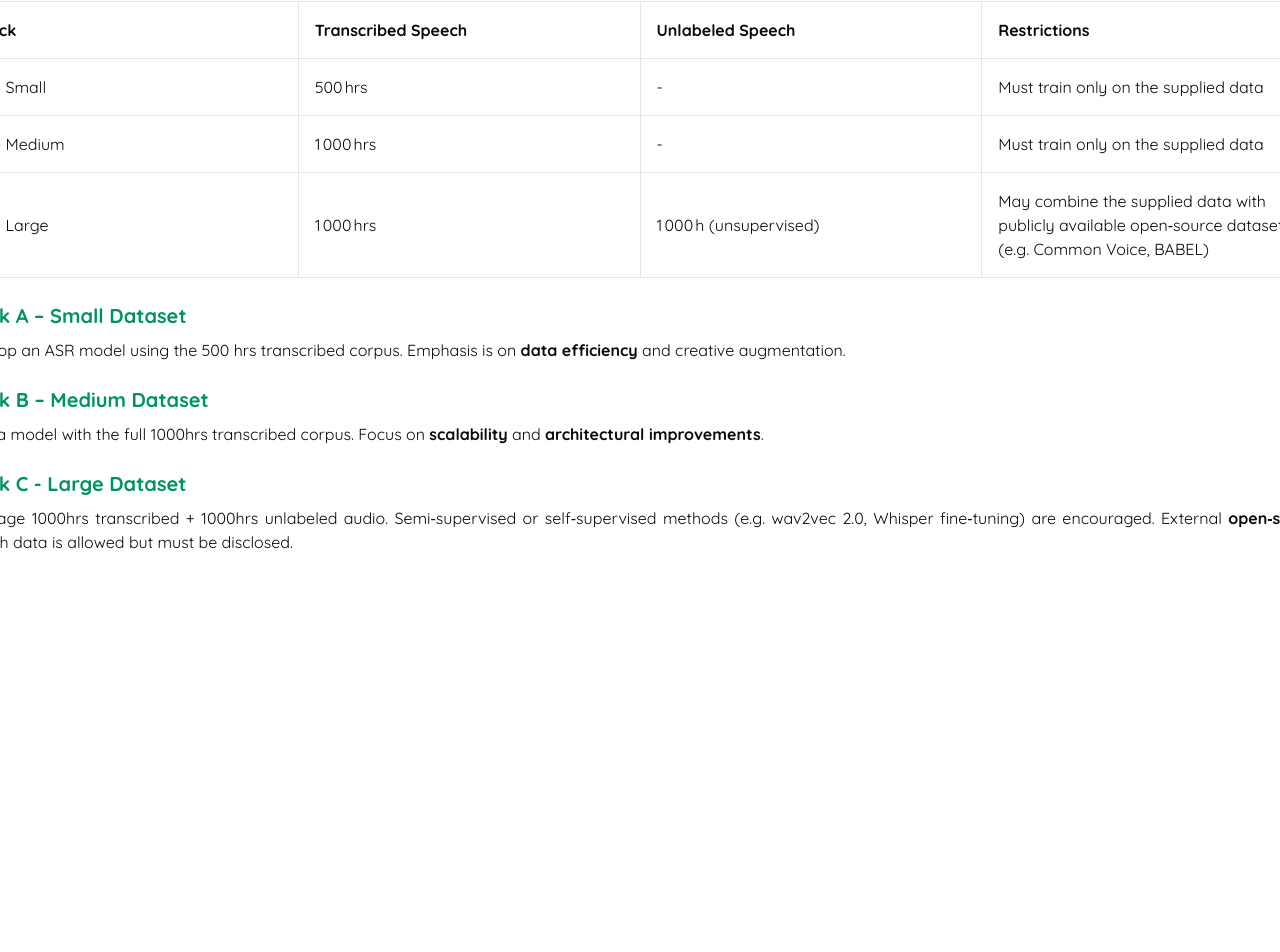
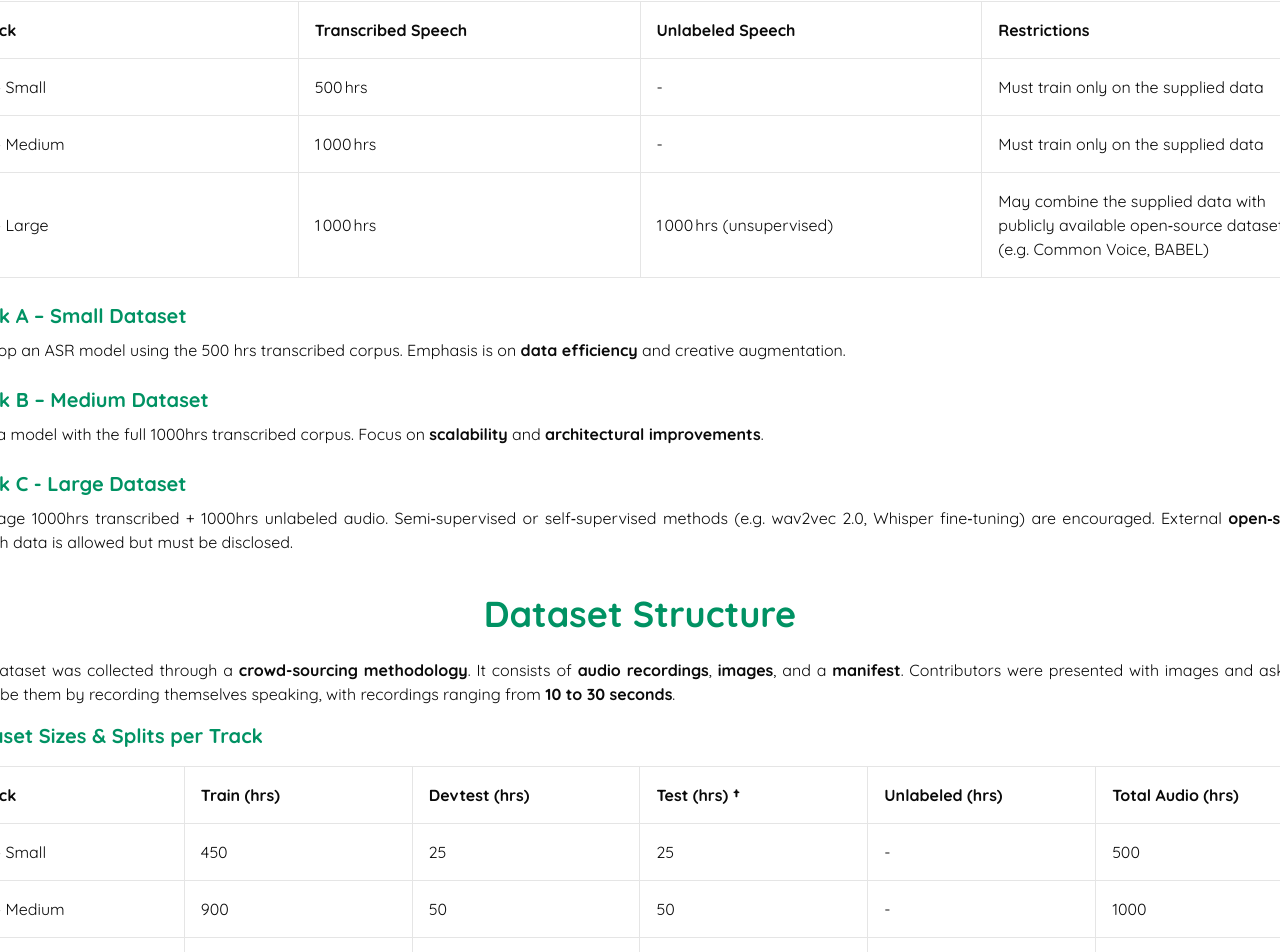
Before and after one commit to Digital-Umuganda/kasr_hackathon, a React (Vite) app: page / in a window 1280 px wide. Shown: the part 1923-2875 px from the top of the page. Before the commit the page ends 2517 px from the top, so only its background shows below. Built offline with nearby package versions, Linux system fonts and the light colour scheme.

Commit message:
dataset structure

```diff
--- a/src/App.tsx
+++ b/src/App.tsx
@@ -2,9 +2,10 @@
 import Width from "./components/width";
 import Nav from "./components/sections/nav";
 import Hero from "./components/sections/hero";
+import Tracks from "./components/sections/tracks";
 import Overview from "./components/sections/overview";
+import Structure from "./components/sections/structure";
 import Motivation from "./components/sections/motivation";
-import Tracks from "./components/sections/tracks";
 
 function App() {
   return (
@@ -15,6 +16,7 @@ function App() {
         <Overview />
         <Motivation />
         <Tracks />
+        <Structure />
       </Width>
     </main>
   );
--- /dev/null
+++ b/src/components/sections/structure.tsx
@@ -0,0 +1,220 @@
+import type { ColumnDef } from "@tanstack/react-table";
+
+// Components
+import Title from "../title";
+import { DataTable } from "../table";
+
+// Assets
+import folder from "../../assets/folder.svg";
+
+type Type1 = {
+  test: string;
+  train: string;
+  track: string;
+  total: string;
+  devtest: string;
+  unlabeled: string;
+};
+
+type Type2 = {
+  type: string;
+  field: string;
+  required: string;
+  description: string;
+};
+
+const columns1: ColumnDef<Type1>[] = [
+  {
+    header: "Track",
+    accessorKey: "track",
+  },
+  {
+    accessorKey: "train",
+    header: "Train (hrs)",
+  },
+  {
+    accessorKey: "devtest",
+    header: "Devtest (hrs)",
+  },
+  {
+    accessorKey: "test",
+    header: "Test (hrs) †",
+  },
+  {
+    accessorKey: "unlabeled",
+    header: "Unlabeled (hrs)",
+  },
+  {
+    accessorKey: "total",
+    header: "Total Audio (hrs)",
+  },
+];
+
+const columns2: ColumnDef<Type2>[] = [
+  {
+    header: "Field",
+    accessorKey: "field",
+  },
+  {
+    header: "Required?",
+    accessorKey: "required",
+  },
+  {
+    header: "Data Type",
+    accessorKey: "type",
+  },
+  {
+    header: "Description",
+    accessorKey: "description",
+  },
+];
+
+const Structure = () => {
+  const data1: Type1[] = [
+    {
+      test: "25",
+      train: "450",
+      total: "500",
+      devtest: "25",
+      unlabeled: "-",
+      track: "A — Small",
+    },
+    {
+      test: "50",
+      train: "900",
+      devtest: "50",
+      total: "1000",
+      unlabeled: "-",
+      track: "B — Medium",
+    },
+    {
+      test: "50",
+      train: "900",
+      devtest: "50",
+      total: "2000",
+      unlabeled: "1000",
+      track: "C — Large",
+    },
+  ];
+
+  const data2: Type2[] = [
+    {
+      type: "string",
+      required: "True",
+      field: "voice_creator_id",
+      description: "An id for the voice contributor",
+    },
+    {
+      type: "string",
+      required: "True",
+      field: "image_path",
+      description: "The path to the image file",
+    },
+    {
+      type: "string",
+      required: "True",
+      field: "image_category",
+      description: "One of the 5 categories of the dataset",
+    },
+    {
+      type: "string",
+      required: "False",
+      field: "image_sub_category",
+      description: "A subcategory of the image",
+    },
+    {
+      type: "string",
+      required: "True",
+      field: "audio_path",
+      description: "The path to the audio file",
+    },
+    {
+      type: "string",
+      required: "False",
+      field: "transcription",
+      description: "The  transcribed written sentence",
+    },
+    {
+      field: "age",
+      type: "string",
+      required: "False",
+      description: "The age range of the speaker",
+    },
+    {
+      type: "string",
+      field: "gender",
+      required: "False",
+      description: "The gender of the speaker (Male, Female, Unknown)",
+    },
+    {
+      type: "string",
+      required: "True",
+      field: "project_name",
+      description:
+        "Name of the project (in this case it is afrivoice_kinyarwanda)",
+    },
+    {
+      type: "string",
+      field: "locale",
+      required: "True",
+      description:
+        "The locale of the speaker (language_country_where_data_was_collected in )",
+    },
+    {
+      type: "Int",
+      field: "year",
+      required: "True",
+      description: "Year of the recording",
+    },
+    {
+      field: "dialect",
+      type: "string",
+      required: "False",
+      description: "The Language variant collected",
+    },
+    {
+      type: "string",
+      field: "location",
+      required: "False",
+      description:
+        "The location of the contributor (smaller administrative unit to countries), this can be used to spot accents and specific terms depending on the location",
+    },
+  ];
+
+  return (
+    <div className="w-full flex flex-col gap-6">
+      <Title className="text-[#009263] text-4xl">Dataset Structure</Title>
+      <div className="flex flex-col gap-4">
+        <p className="text-justify">
+          The dataset was collected through a{" "}
+          <span className="font-black">crowd-sourcing methodology</span>. It
+          consists of <span className="font-black">audio recordings</span>,{" "}
+          <span className="font-black">images</span>, and a{" "}
+          <span className="font-black">manifest</span>. Contributors were
+          presented with images and asked to describe them by recording
+          themselves speaking, with recordings ranging from{" "}
+          <span className="font-black">10 to 30 seconds</span>.
+        </p>
+        <div className="flex items-start">
+          <Title className="text-xl text-[#009263]">
+            Dataset Sizes & Splits per Track
+          </Title>
+        </div>
+        <DataTable columns={columns1} data={data1} />
+        <p>
+          † <span className="font-black">Test transcriptions are withheld</span>{" "}
+          and used exclusively for leaderboard evaluation.
+        </p>
+        <p>Each track is delivered as:</p>
+        <img src={folder} alt="Folder Structure" className="w-full" />
+        <p>
+          Text for the <span className="font-black">test</span> split is
+          withheld. Speaker and domain tags enable domain‑robust training.
+        </p>
+        <DataTable columns={columns2} data={data2} />
+      </div>
+    </div>
+  );
+};
+
+export default Structure;
--- a/src/components/sections/tracks.tsx
+++ b/src/components/sections/tracks.tsx
@@ -47,7 +47,7 @@ const Tracks = () => {
     {
       track: "C — Large",
       transcribed: "1 000 hrs",
-      unlabeled: "1 000 h (unsupervised)",
+      unlabeled: "1 000 hrs (unsupervised)",
       restrictions:
         "May combine the supplied data with publicly available open‑source datasets (e.g. Common Voice, BABEL)",
     },
--- a/src/components/table.tsx
+++ b/src/components/table.tsx
@@ -23,7 +23,6 @@ interface DataTableProps<TData, TValue> {
   data: TData[];
   pageSize?: number;
   isLoading?: boolean;
-  isPaginated?: boolean;
   columns: ColumnDef<TData, TValue>[];
 }
 
@@ -51,7 +50,7 @@ export const TableSkeleton = ({ columns, rows }: TableSkeletonProps) => {
 export function DataTable<TData, TValue>({
   data,
   columns,
-  pageSize = 7,
+  pageSize = 15,
 }: DataTableProps<TData, TValue>) {
   const table = useReactTable({
     data,
```
Also changed, not shown: src/assets/folder.svg (added).
